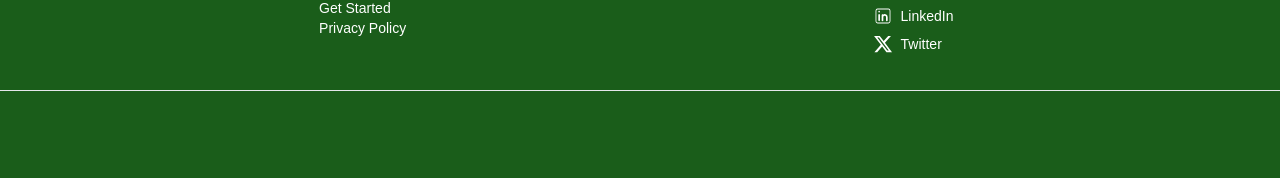
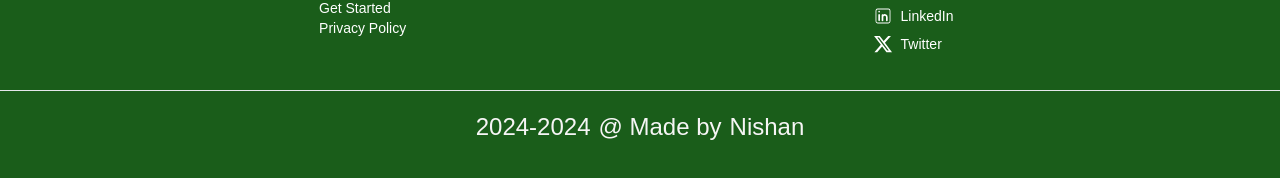
Before and after one commit to niii-san/Recipe-Rocket, a React (Vite) app: page / in a window 1280 px wide. Shown: the part 1607-1785 px from the top of the page. Built offline with nearby package versions, Linux system fonts and the light colour scheme; no server answers; a web font is replaced by a local one.

Commit message:
feat: footer

```diff
--- a/src/Pages/Footer/Footer.tsx
+++ b/src/Pages/Footer/Footer.tsx
@@ -4,10 +4,10 @@ import { FaXTwitter } from "react-icons/fa6";
 
 function Footer() {
   const navigate = useNavigate();
-  // const year = new Date().getFullYear();
+  const year = new Date().getFullYear();
 
   return (
-    <footer className="bg-Second h-[350px] w-full pc:w-full mt-28 ">
+    <footer className="bg-Second h-[350px] w-full pc:w-full mt-28  text-Text">
       <div className="h-[55%] w-full  flex justify-evenly text-white text-sm border-b ">
         <div
           id="about"
@@ -55,6 +55,16 @@ function Footer() {
           </ul>
         </div>
       </div>
+      <div className="w-full flex justify-center text-2xl py-5  gap-2">
+        2024-{year} <span>@ Made by </span>{" "}
+        <span
+          className="hover:underline cursor-pointer hover:text-blue-400"
+          onClick={() => window.open("https://github.com/nishan812")}
+        >
+          {" "}
+          Nishan
+        </span>
+      </div>
     </footer>
   );
 }
```
